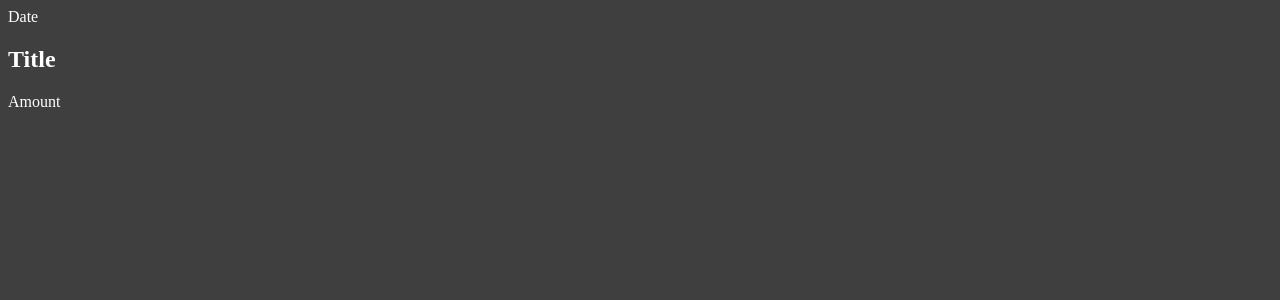
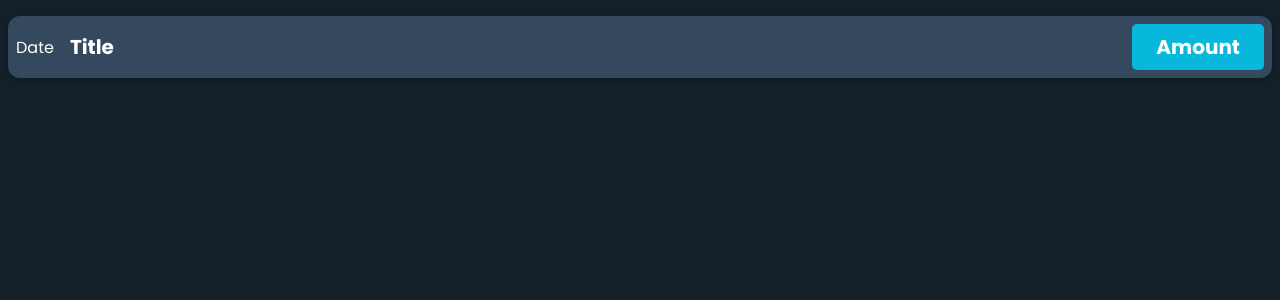
Before and after one commit to Millenmark/react-mini-expense-tracker, a React (Vite) app: page / in a window 1280 px wide. Shown: the top 300 px of the page. Built offline with nearby package versions, Linux system fonts and the light colour scheme.

Commit message:
updated the styling for expense item component

```diff
--- a/src/App.css
+++ b/src/App.css
@@ -1,4 +1,5 @@
 body {
   color: white;
-  background: #3f3f3f;
+  background: var(--body-bg);
+  font-family: var(--font-family);
 }
--- a/src/components/expenseItem/ExpenseItem.jsx
+++ b/src/components/expenseItem/ExpenseItem.jsx
@@ -1,12 +1,13 @@
+import './ExpenseItemStyle.css'
 import React from 'react'
 
 const ExpenseItem = () => {
   return (
-    <div>
+    <div className='expense-item'>
       <div>Date</div>
-      <div>
+      <div className='expense-item__description'>
         <h2>Title</h2>
-        <div>Amount</div>
+        <div className='expense-item__price'>Amount</div>
       </div>
     </div>
   )
--- a/src/components/expenseItem/ExpenseItemStyle.css
+++ b/src/components/expenseItem/ExpenseItemStyle.css
@@ -6,7 +6,7 @@
   padding: 0.5rem;
   margin: 1rem 0;
   border-radius: 12px;
-  background-color: #4b4b4b;
+  background-color: var(--color-dark);
 }
 
 .expense-item__description {
@@ -20,21 +20,18 @@
 }
 
 .expense-item h2 {
-  color: #3a3a3a;
   font-size: 1rem;
   flex: 1;
   margin: 0 1rem;
-  color: white;
 }
 
 .expense-item__price {
   font-size: 1rem;
   font-weight: bold;
-  color: white;
-  background-color: #40005d;
-  border: 1px solid white;
+  background-color: var(--color-complement);
+  /* border: 1px solid white; */
   padding: 0.5rem;
-  border-radius: 12px;
+  border-radius: 5px;
 }
 
 @media (min-width: 580px) {
--- a/src/index.css
+++ b/src/index.css
@@ -0,0 +1,12 @@
+@import url('https://fonts.googleapis.com/css2?family=Poppins:wght@100;200;300;400;500;600;700;800;900&display=swap');
+
+:root {
+  --body-bg: #14212a;
+
+  --color-primary: #ff8975;
+  --color-secondary: #59ebcb;
+  --color-complement: #07b7dc;
+  --color-dark: #34495e;
+
+  --font-family: 'Poppins', sans-serif;
+}
```
